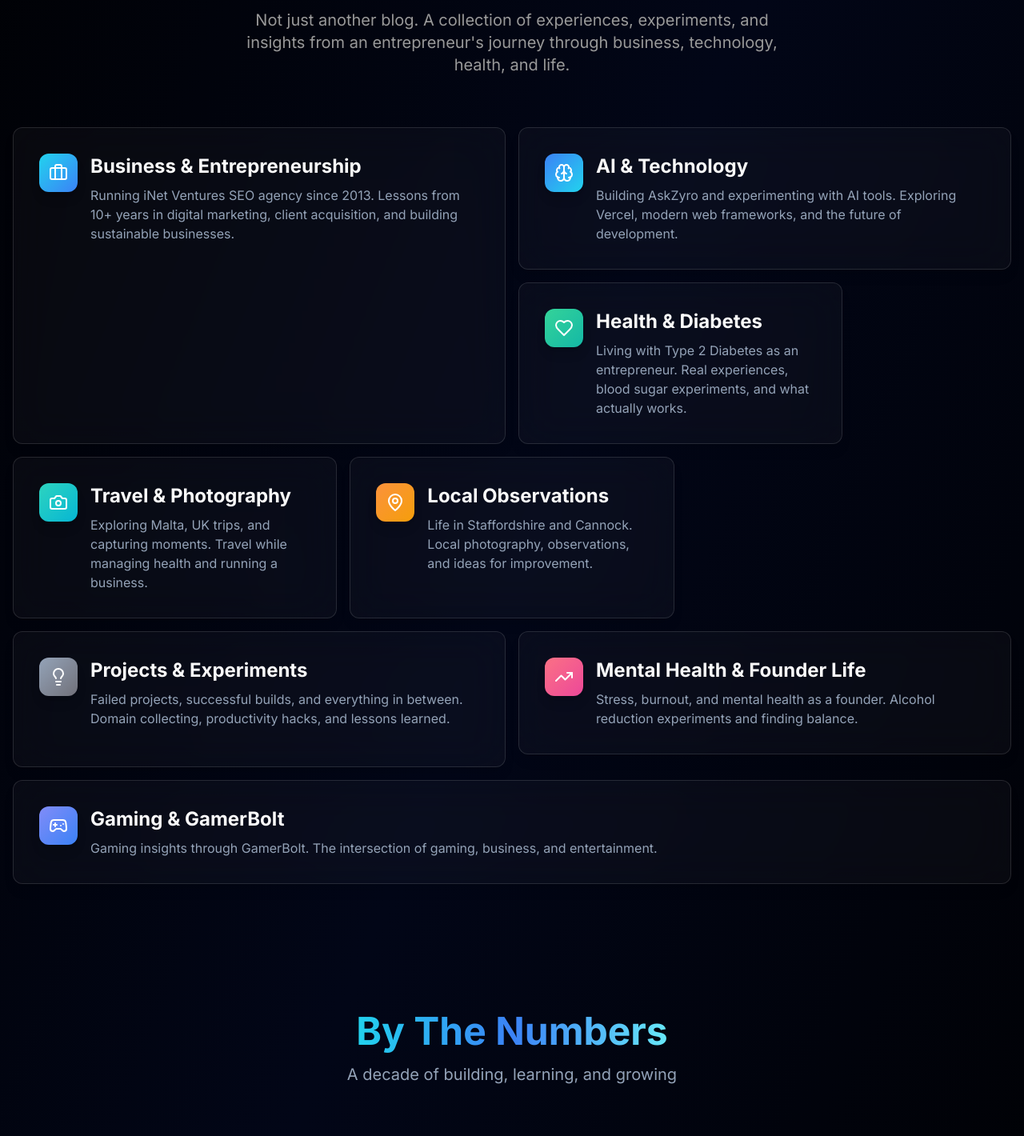
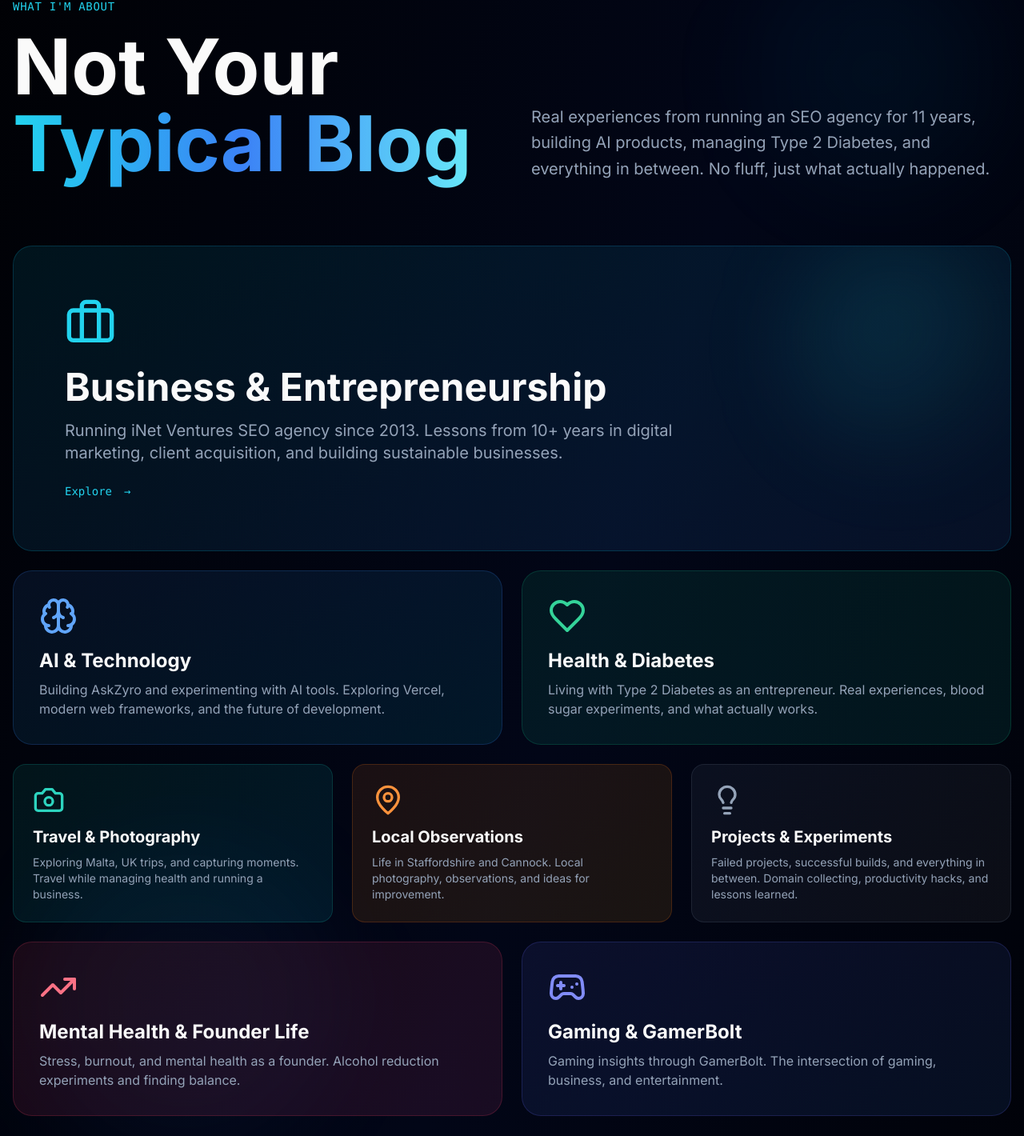
Before and after one commit to inetvercel/James-Allsopp, a Next.js app: page / in a window 1280 px wide. Shown: the part 853-2273 px from the top of the page at 80% size. Built offline with nearby package versions, Linux system fonts and the light colour scheme.

Commit message:
Complete redesign: unique magazine-style layout, asymmetric sections, no more template look

```diff
--- a/app/page.tsx
+++ b/app/page.tsx
@@ -1,5 +1,6 @@
 "use client"
 
+import { motion } from "framer-motion"
 import { Navigation } from "@/components/Navigation"
 import { Hero } from "@/components/Hero"
 import { CategoryCard } from "@/components/CategoryCard"
@@ -81,79 +82,234 @@
       <Navigation />
       <Hero />
 
-      <section className="container mx-auto px-4 py-20">
-        <div className="text-center mb-16">
-          <h2 className="text-4xl md:text-5xl font-bold mb-4">
-            <span className="gradient-text">Explore My World</span>
-          </h2>
-          <p className="text-xl text-muted-foreground max-w-2xl mx-auto">
-            Not just another blog. A collection of experiences, experiments, and insights
-            from an entrepreneur's journey through business, technology, health, and life.
-          </p>
-        </div>
+      {/* Unique Magazine-Style Categories Section */}
+      <section className="container mx-auto px-4 py-32 relative">
+        {/* Floating background elements */}
+        <div className="absolute top-20 right-10 w-72 h-72 bg-cyan-500/5 rounded-full blur-3xl" />
+        <div className="absolute bottom-20 left-10 w-96 h-96 bg-blue-500/5 rounded-full blur-3xl" />
 
-        {/* Bento Grid Layout */}
-        <div className="grid grid-cols-1 md:grid-cols-4 lg:grid-cols-6 gap-4 max-w-7xl mx-auto">
-          {/* Large card - Business */}
-          <div className="md:col-span-2 lg:col-span-3 md:row-span-2">
-            <CategoryCard {...categories[0]} />
+        <div className="max-w-7xl mx-auto relative z-10">
+          {/* Split header */}
+          <div className="grid md:grid-cols-2 gap-12 mb-20 items-end">
+            <div>
+              <motion.div
+                initial={{ opacity: 0, x: -50 }}
+                whileInView={{ opacity: 1, x: 0 }}
+                viewport={{ once: true }}
+                className="inline-block mb-4"
+              >
+                <span className="text-cyan-400 text-sm font-mono tracking-wider uppercase">What I'm About</span>
+              </motion.div>
+              <motion.h2
+                initial={{ opacity: 0, x: -50 }}
+                whileInView={{ opacity: 1, x: 0 }}
+                viewport={{ once: true }}
+                transition={{ delay: 0.1 }}
+                className="text-6xl md:text-8xl font-bold leading-none"
+              >
+                Not Your<br />
+                <span className="gradient-text">Typical Blog</span>
+              </motion.h2>
+            </div>
+            <motion.p
+              initial={{ opacity: 0, x: 50 }}
+              whileInView={{ opacity: 1, x: 0 }}
+              viewport={{ once: true }}
+              className="text-xl text-slate-400 leading-relaxed"
+            >
+              Real experiences from running an SEO agency for 11 years, building AI products,
+              managing Type 2 Diabetes, and everything in between. No fluff, just what actually happened.
+            </motion.p>
           </div>
 
-          {/* Medium cards */}
-          <div className="md:col-span-2 lg:col-span-3">
-            <CategoryCard {...categories[1]} />
-          </div>
+          {/* Asymmetric content blocks */}
+          <div className="space-y-6">
+            {/* Row 1 - Business Hero */}
+            <motion.div
+              initial={{ opacity: 0, y: 30 }}
+              whileInView={{ opacity: 1, y: 0 }}
+              viewport={{ once: true }}
+              className="group relative overflow-hidden rounded-3xl bg-gradient-to-br from-cyan-500/10 to-blue-500/10 border border-cyan-500/20 p-12 md:p-16 hover:border-cyan-500/40 transition-all duration-500"
+            >
+              <div className="absolute top-0 right-0 w-64 h-64 bg-gradient-to-br from-cyan-400/20 to-transparent rounded-full blur-3xl group-hover:scale-150 transition-transform duration-700" />
+              <div className="relative z-10 max-w-3xl">
+                <Briefcase className="w-16 h-16 text-cyan-400 mb-6" />
+                <h3 className="text-4xl md:text-5xl font-bold mb-4">{categories[0].title}</h3>
+                <p className="text-xl text-slate-400 mb-6">{categories[0].description}</p>
+                <div className="flex items-center gap-3 text-cyan-400 font-mono text-sm">
+                  <span>Explore</span>
+                  <motion.div
+                    animate={{ x: [0, 5, 0] }}
+                    transition={{ repeat: Infinity, duration: 1.5 }}
+                  >
+                    →
+                  </motion.div>
+                </div>
+              </div>
+            </motion.div>
 
-          <div className="md:col-span-2 lg:col-span-2">
-            <CategoryCard {...categories[2]} />
-          </div>
+            {/* Row 2 - Two columns */}
+            <div className="grid md:grid-cols-2 gap-6">
+              <motion.div
+                initial={{ opacity: 0, x: -30 }}
+                whileInView={{ opacity: 1, x: 0 }}
+                viewport={{ once: true }}
+                className="group relative overflow-hidden rounded-3xl bg-gradient-to-br from-blue-500/10 to-cyan-500/10 border border-blue-500/20 p-8 hover:border-blue-500/40 transition-all duration-500"
+              >
+                <Brain className="w-12 h-12 text-blue-400 mb-4" />
+                <h3 className="text-2xl font-bold mb-2">{categories[1].title}</h3>
+                <p className="text-slate-400">{categories[1].description}</p>
+              </motion.div>
 
-          <div className="md:col-span-2 lg:col-span-2">
-            <CategoryCard {...categories[3]} />
-          </div>
+              <motion.div
+                initial={{ opacity: 0, x: 30 }}
+                whileInView={{ opacity: 1, x: 0 }}
+                viewport={{ once: true }}
+                className="group relative overflow-hidden rounded-3xl bg-gradient-to-br from-emerald-500/10 to-teal-500/10 border border-emerald-500/20 p-8 hover:border-emerald-500/40 transition-all duration-500"
+              >
+                <Heart className="w-12 h-12 text-emerald-400 mb-4" />
+                <h3 className="text-2xl font-bold mb-2">{categories[2].title}</h3>
+                <p className="text-slate-400">{categories[2].description}</p>
+              </motion.div>
+            </div>
 
-          <div className="md:col-span-2 lg:col-span-2">
-            <CategoryCard {...categories[4]} />
-          </div>
+            {/* Row 3 - Three columns */}
+            <div className="grid md:grid-cols-3 gap-6">
+              <motion.div
+                initial={{ opacity: 0, y: 30 }}
+                whileInView={{ opacity: 1, y: 0 }}
+                viewport={{ once: true }}
+                transition={{ delay: 0.1 }}
+                className="group relative overflow-hidden rounded-2xl bg-gradient-to-br from-teal-500/10 to-cyan-500/10 border border-teal-500/20 p-6 hover:border-teal-500/40 transition-all duration-500"
+              >
+                <Camera className="w-10 h-10 text-teal-400 mb-3" />
+                <h3 className="text-xl font-bold mb-2">{categories[3].title}</h3>
+                <p className="text-sm text-slate-400">{categories[3].description}</p>
+              </motion.div>
 
-          {/* Large card - Projects */}
-          <div className="md:col-span-2 lg:col-span-3 md:row-span-2">
-            <CategoryCard {...categories[5]} />
-          </div>
+              <motion.div
+                initial={{ opacity: 0, y: 30 }}
+                whileInView={{ opacity: 1, y: 0 }}
+                viewport={{ once: true }}
+                transition={{ delay: 0.2 }}
+                className="group relative overflow-hidden rounded-2xl bg-gradient-to-br from-orange-500/10 to-amber-500/10 border border-orange-500/20 p-6 hover:border-orange-500/40 transition-all duration-500"
+              >
+                <MapPin className="w-10 h-10 text-orange-400 mb-3" />
+                <h3 className="text-xl font-bold mb-2">{categories[4].title}</h3>
+                <p className="text-sm text-slate-400">{categories[4].description}</p>
+              </motion.div>
 
-          <div className="md:col-span-2 lg:col-span-3">
-            <CategoryCard {...categories[6]} />
-          </div>
+              <motion.div
+                initial={{ opacity: 0, y: 30 }}
+                whileInView={{ opacity: 1, y: 0 }}
+                viewport={{ once: true }}
+                transition={{ delay: 0.3 }}
+                className="group relative overflow-hidden rounded-2xl bg-gradient-to-br from-slate-500/10 to-zinc-500/10 border border-slate-500/20 p-6 hover:border-slate-500/40 transition-all duration-500"
+              >
+                <Lightbulb className="w-10 h-10 text-slate-400 mb-3" />
+                <h3 className="text-xl font-bold mb-2">{categories[5].title}</h3>
+                <p className="text-sm text-slate-400">{categories[5].description}</p>
+              </motion.div>
+            </div>
 
-          <div className="md:col-span-4 lg:col-span-6">
-            <CategoryCard {...categories[7]} />
+            {/* Row 4 - Two columns reversed */}
+            <div className="grid md:grid-cols-2 gap-6">
+              <motion.div
+                initial={{ opacity: 0, x: -30 }}
+                whileInView={{ opacity: 1, x: 0 }}
+                viewport={{ once: true }}
+                className="group relative overflow-hidden rounded-3xl bg-gradient-to-br from-rose-500/10 to-pink-500/10 border border-rose-500/20 p-8 hover:border-rose-500/40 transition-all duration-500"
+              >
+                <TrendingUp className="w-12 h-12 text-rose-400 mb-4" />
+                <h3 className="text-2xl font-bold mb-2">{categories[6].title}</h3>
+                <p className="text-slate-400">{categories[6].description}</p>
+              </motion.div>
+
+              <motion.div
+                initial={{ opacity: 0, x: 30 }}
+                whileInView={{ opacity: 1, x: 0 }}
+                viewport={{ once: true }}
+                className="group relative overflow-hidden rounded-3xl bg-gradient-to-br from-indigo-500/10 to-blue-500/10 border border-indigo-500/20 p-8 hover:border-indigo-500/40 transition-all duration-500"
+              >
+                <Gamepad2 className="w-12 h-12 text-indigo-400 mb-4" />
+                <h3 className="text-2xl font-bold mb-2">{categories[7].title}</h3>
+                <p className="text-slate-400">{categories[7].description}</p>
+              </motion.div>
+            </div>
           </div>
         </div>
       </section>
 
       <StatsCounter />
 
-      <section className="container mx-auto px-4 py-20">
-        <div className="glass-effect rounded-2xl p-12 text-center max-w-4xl mx-auto">
-          <Sparkles className="w-12 h-12 mx-auto mb-6 text-yellow-400" />
-          <h3 className="text-3xl font-bold mb-4">Interactive Tools & Calculators</h3>
-          <p className="text-muted-foreground mb-8">
-            Beyond just reading - explore interactive tools for blood sugar tracking,
-            productivity analysis, domain valuation, and more.
-          </p>
-          <div className="flex flex-wrap gap-4 justify-center">
-            <div className="glass-effect px-6 py-3 rounded-lg hover:glow-border transition-all cursor-pointer">
-              Blood Sugar Tracker
+      {/* Tools Section - Unique Design */}
+      <section className="container mx-auto px-4 py-32">
+        <div className="max-w-7xl mx-auto">
+          <div className="flex items-center justify-between mb-16">
+            <div>
+              <motion.span
+                initial={{ opacity: 0, x: -20 }}
+                whileInView={{ opacity: 1, x: 0 }}
+                viewport={{ once: true }}
+                className="text-cyan-400 font-mono text-sm tracking-wider uppercase"
+              >
+                Interactive Tools
+              </motion.span>
+              <motion.h2
+                initial={{ opacity: 0, x: -20 }}
+                whileInView={{ opacity: 1, x: 0 }}
+                viewport={{ once: true }}
+                transition={{ delay: 0.1 }}
+                className="text-5xl md:text-7xl font-bold mt-2"
+              >
+                Built for <span className="gradient-text">Real Use</span>
+              </motion.h2>
             </div>
-            <div className="glass-effect px-6 py-3 rounded-lg hover:glow-border transition-all cursor-pointer">
-              SEO Calculator
-            </div>
-            <div className="glass-effect px-6 py-3 rounded-lg hover:glow-border transition-all cursor-pointer">
-              Domain Analyzer
-            </div>
-            <div className="glass-effect px-6 py-3 rounded-lg hover:glow-border transition-all cursor-pointer">
-              Productivity Timer
-            </div>
+            <motion.div
+              initial={{ opacity: 0, scale: 0 }}
+              whileInView={{ opacity: 1, scale: 1 }}
+              viewport={{ once: true }}
+              className="hidden md:block"
+            >
+              <Sparkles className="w-20 h-20 text-cyan-400/20" />
+            </motion.div>
+          </div>
+
+          <div className="grid md:grid-cols-2 gap-6">
+            {[
+              { name: "Blood Sugar Tracker", desc: "Real-time glucose monitoring", color: "from-emerald-500 to-teal-500" },
+              { name: "SEO Calculator", desc: "ROI & traffic projections", color: "from-cyan-500 to-blue-500" },
+              { name: "Domain Analyzer", desc: "Value estimation & metrics", color: "from-blue-500 to-indigo-500" },
+              { name: "Productivity Timer", desc: "Focus tracking & analytics", color: "from-orange-500 to-amber-500" },
+            ].map((tool, i) => (
+              <motion.div
+                key={tool.name}
+                initial={{ opacity: 0, y: 30 }}
+                whileInView={{ opacity: 1, y: 0 }}
+                viewport={{ once: true }}
+                transition={{ delay: i * 0.1 }}
+                whileHover={{ scale: 1.02, y: -5 }}
+                className="group relative overflow-hidden rounded-2xl border border-white/10 hover:border-cyan-500/30 p-8 bg-gradient-to-br from-white/[0.02] to-white/[0.01] backdrop-blur-xl transition-all duration-500 cursor-pointer"
+              >
+                <div className={`absolute inset-0 bg-gradient-to-br ${tool.color} opacity-0 group-hover:opacity-10 transition-opacity duration-500`} />
+                <div className="relative z-10">
+                  <div className="flex items-start justify-between mb-4">
+                    <div className={`w-12 h-12 rounded-xl bg-gradient-to-br ${tool.color} flex items-center justify-center`}>
+                      <span className="text-2xl">→</span>
+                    </div>
+                    <motion.div
+                      className="text-cyan-400 opacity-0 group-hover:opacity-100 transition-opacity"
+                      animate={{ x: [0, 5, 0] }}
+                      transition={{ repeat: Infinity, duration: 1.5 }}
+                    >
+                      <span className="font-mono text-sm">Launch</span>
+                    </motion.div>
+                  </div>
+                  <h3 className="text-2xl font-bold mb-2">{tool.name}</h3>
+                  <p className="text-slate-400">{tool.desc}</p>
+                </div>
+              </motion.div>
+            ))}
           </div>
         </div>
       </section>
```
